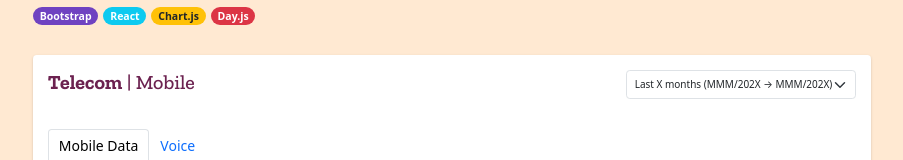
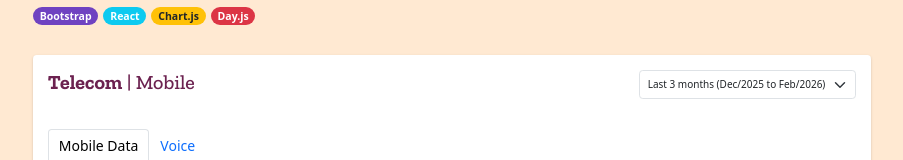
Before and after one commit to ofelipebecker/dashboard-charts-demo, a React (Vite) app: page / in a window 1280 px wide. Shown: the part 154-314 px from the top of the page, without its empty margins (188-1091 px from the left). Built offline with nearby package versions, Linux system fonts and the light colour scheme.

Commit message:
feat: implement dynamic period selector with date range display
Issue: DCD-2601A

```diff
--- a/src/components/TabsCard.jsx
+++ b/src/components/TabsCard.jsx
@@ -1,4 +1,5 @@
 import { useState } from 'react';
+import dayjs from 'dayjs';
 
 import Card from 'react-bootstrap/Card';
 import Form from 'react-bootstrap/Form';
@@ -9,6 +10,28 @@ import BarChart from './BarChart';
 
 const TabsCard = () => {
   const [key, setKey] = useState('home');
+  const [selectedPeriod, setSelectedPeriod] = useState('3');
+
+  const periods = [
+    { value: '3', months: 3, label: 'Last 3 months' },
+    { value: '6', months: 6, label: 'Last 6 months' },
+    { value: '12', months: 12, label: 'Last 12 months' },
+  ];
+
+  const getFormattedDateRange = (months) => {
+    const currentDate = dayjs();
+    const startDate = currentDate.subtract(months - 1, 'month');
+    const endDate = currentDate;
+
+    return {
+      start: startDate.format('MMM/YYYY'),
+      end: endDate.format('MMM/YYYY'),
+    };
+  };
+
+  const handlePeriodChange = (e) => {
+    setSelectedPeriod(e.target.value);
+  };
 
   return (
     <Card className='border-0 rounded-2 mt-5 p-2 shadow-sm'>
@@ -17,10 +40,20 @@ const TabsCard = () => {
           <h2>
             <b>Telecom</b> | Mobile
           </h2>
-          <Form.Select className='w-auto ms-auto'>
-            <option value='1'>Last X months (MMM/202X → MMM/202X)</option>
-            <option value='2'>Last X months (MMM/202X → MMM/202X)</option>
-            <option value='3'>Last X months (MMM/202X → MMM/202X)</option>
+          <Form.Select
+            className='w-auto ms-auto'
+            value={selectedPeriod}
+            onChange={handlePeriodChange}
+          >
+            {periods.map((period) => {
+              const range = getFormattedDateRange(period.months);
+
+              return (
+                <option key={period.value} value={period.value}>
+                  {period.label} ({range.start} to {range.end})
+                </option>
+              );
+            })}
           </Form.Select>
         </Card.Title>
         <Tabs
```
